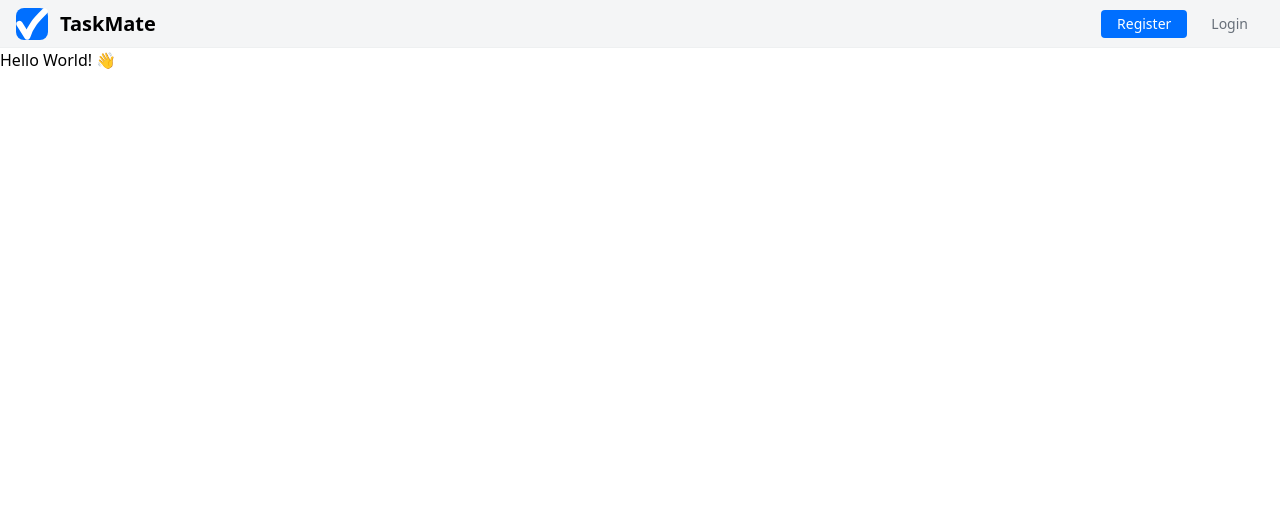
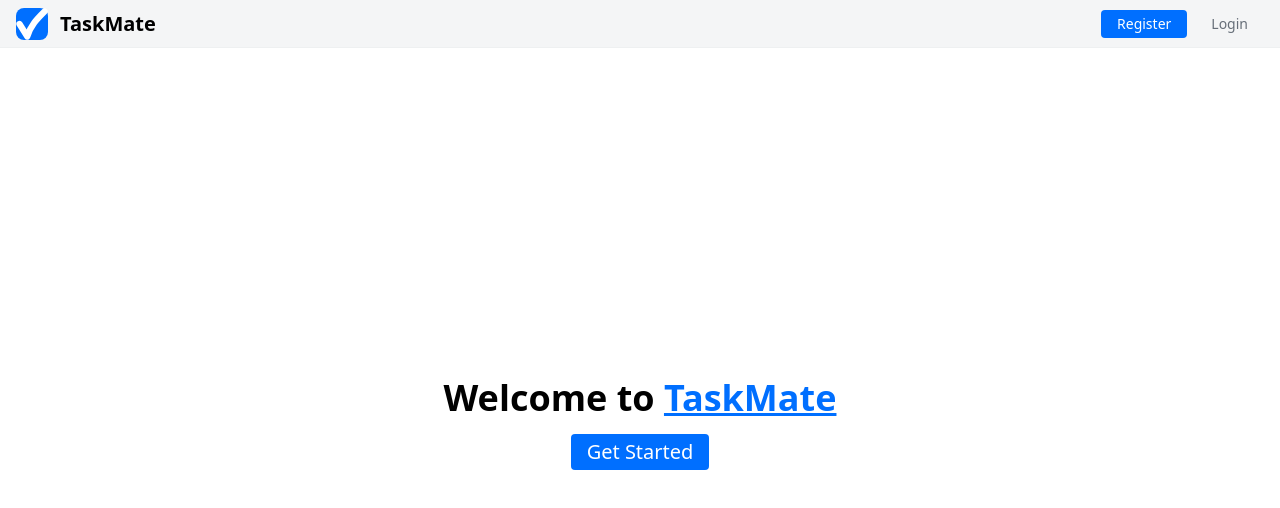
Before and after one commit to KrizpCode/realtime-todo, a React (Vite) app in the folder client/: page / in a window 1280 px wide. Shown: the top 508 px of the page. Built offline with nearby package versions, Linux system fonts and the light colour scheme; no server answers.

Commit message:
Simple styling for landing page

```diff
--- a/client/src/pages/index.tsx
+++ b/client/src/pages/index.tsx
@@ -1,5 +1,24 @@
+import { Link } from '@tanstack/react-router'
+
+import { useAuth } from '../hooks/useAuth'
+
 const HomePage = () => {
-  return <h1>Hello World! 👋</h1>
+  const { isAuthenticated } = useAuth()
+
+  return (
+    <div className="flex h-[calc(100vh-48px)] flex-col items-center justify-center gap-4">
+      <h1 className="text-4xl font-semibold">
+        Welcome to{' '}
+        <span className="font-bold text-[#006fff] underline">TaskMate</span>
+      </h1>
+      <Link
+        to={isAuthenticated ? '/dashboard' : '/register'}
+        className="flex min-h-7 cursor-pointer items-center rounded-sm bg-[#006fff] px-4 py-1 text-xl text-white hover:bg-[#338BFF] active:bg-[#0058CC]"
+      >
+        Get Started
+      </Link>
+    </div>
+  )
 }
 
 export default HomePage
```
